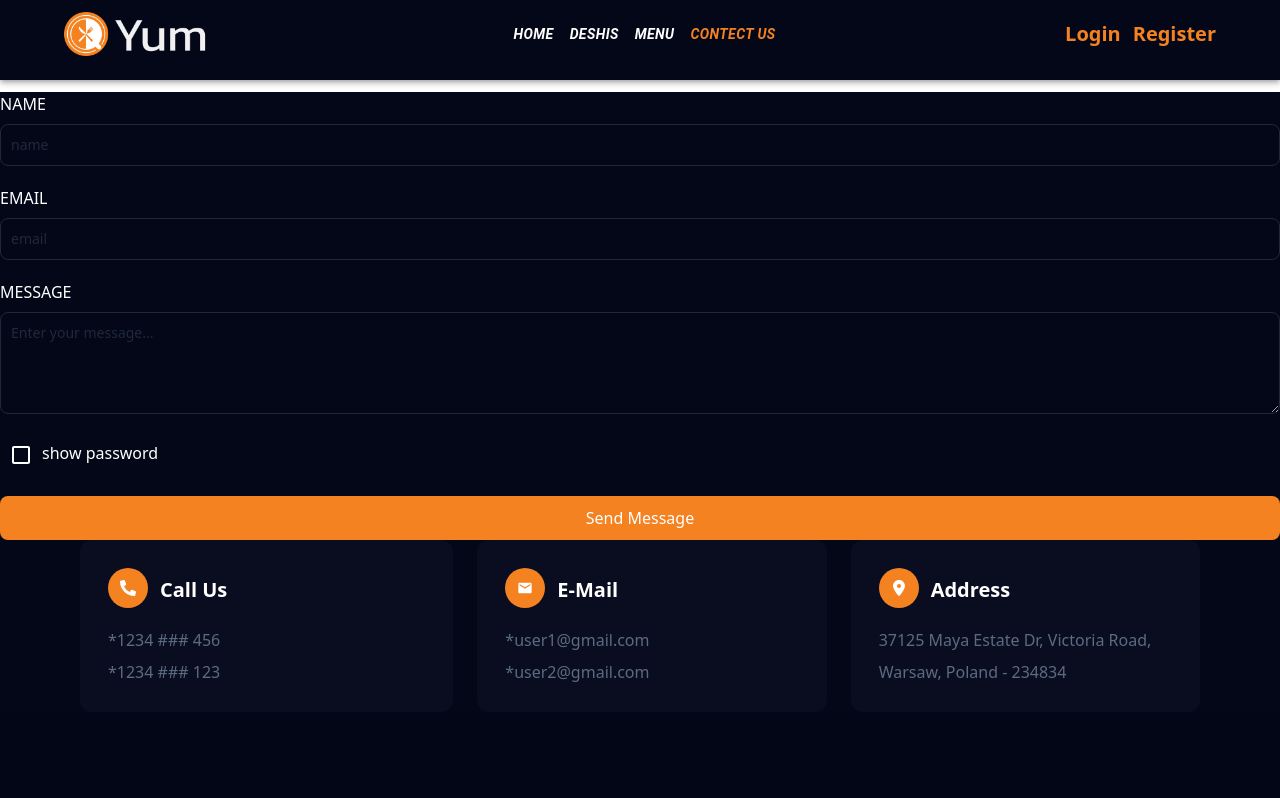
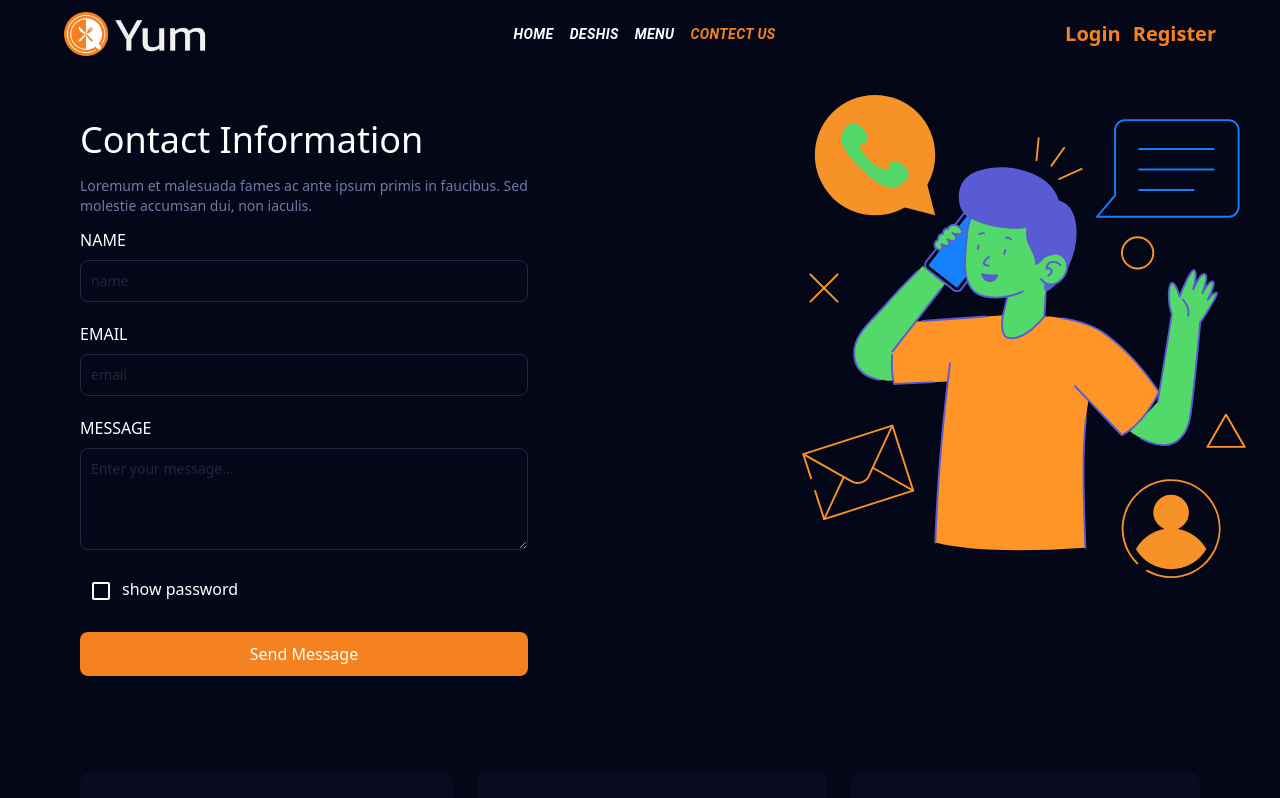
Before and after one commit to DevMdAsif/food-hub-client, a React (Vite) app: page /contectus in a window 1280 px wide. Shown: the top 798 px of the page. Built offline with nearby package versions, Linux system fonts and the light colour scheme; no server answers.

Commit message:
update contect page

```diff
--- a/src/pages/contectUs/ContectUs.jsx
+++ b/src/pages/contectUs/ContectUs.jsx
@@ -1,5 +1,6 @@
 import Form from "../../component/Form/Form";
 import ContectInfo from "./ContectInfo";
+import img from "../../assets/images/contectImg/download.svg";
 
 function ContectUs() {
   const inputData = [
@@ -9,6 +10,19 @@ function ContectUs() {
   const handleSubmit = (e) => console.log(e);
   return (
     <div className="bg-[#040717] h-full">
+      <div className="h-full flex lg:justify-between bg-[#040717] pb-24">
+        <div className="pt-10 mb-5 md:mb-0 lg:ml-20 md:mx-auto mx-5">
+          <div className="text-center mx-auto ">
+            <div className="text-start max-w-md">
+              <h3 className="text-4xl text-white font-medium">
+                Contact Information
+              </h3>
+              <p className="text-[#717aa1] text-sm mt-4">
+                Loremum et malesuada fames ac ante ipsum primis in faucibus. Sed
+                molestie accumsan dui, non iaculis.
+              </p>
+            </div>
+          </div>
           <Form
             msgLabelText="MESSAGE"
             inputData={inputData}
@@ -16,9 +30,13 @@ function ContectUs() {
             onSubmit={handleSubmit}
             initialValue={{ name: "", email: "", message: "" }}
             buttonText="Send Message"
-        title="Contact Information"
-        desc="Loremum et malesuada fames ac ante ipsum primis in faucibus. Sed molestie accumsan dui, non iaculis."
+            img={img}
           />
+        </div>
+        <div className="w-[40%]  hidden lg:block">
+          <img src={img} alt="" />
+        </div>
+      </div>
       <ContectInfo />
     </div>
   );
```
Lines whose indentation alone changed are shown as unchanged.
